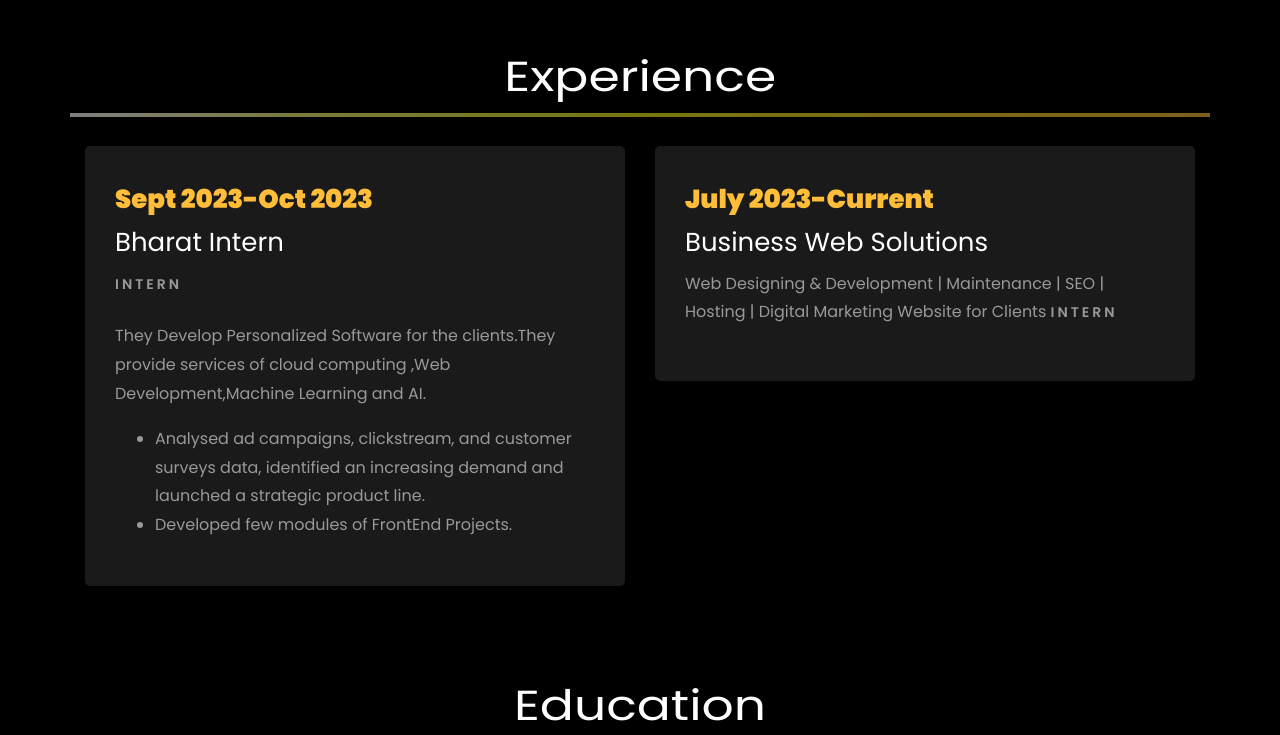
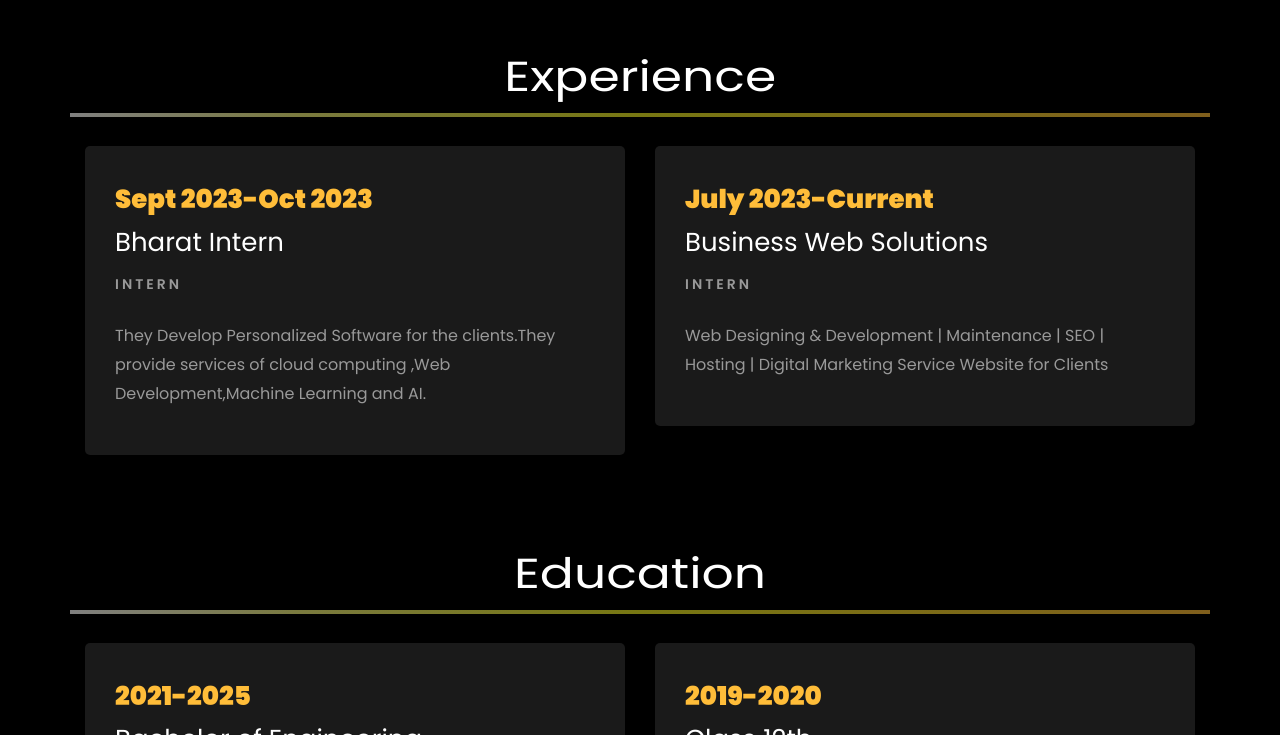
Before and after one commit to suryansh222/PortfolioWebsite2, a plain HTML site: page index.html in a window 1280 px wide. Shown: the part 2065-2800 px from the top of the page. Drawn offline with Linux system fonts and the light colour scheme; animation ran at ten frames a second; files whose address does not match are found by name.

Commit message:
Update index.html

```diff
--- a/index.html
+++ b/index.html
@@ -333,11 +333,7 @@
 						<h2>Bharat Intern</h2>
 						<span class="position">Intern</span>
 						<p class="mt-4">They Develop Personalized Software for the clients.They provide services of cloud computing ,Web Development,Machine Learning and AI.
-							<ul>
-								<li>Analysed ad campaigns, clickstream, and customer surveys data, identified an increasing demand and launched a strategic product line.</li>
-								<li>Developed few modules of FrontEnd Projects.</li>
 
-							</ul>
 						</p>
 					</div>
 
@@ -346,9 +342,9 @@
 				<div class="col-md-6">
 					<div class="resume-wrap ftco-animate">
 						<span class="date">July 2023-Current</span>
-						<h2>Business Web Solutions</h2>Web Designing & Development | Maintenance | SEO | Hosting | Digital Marketing Website for Clients
+						<h2>Business Web Solutions</h2>
 						<span class="position">Intern</span>
-						<p class="mt-4">
+						<p class="mt-4">Web Designing & Development | Maintenance | SEO | Hosting | Digital Marketing Service Website for Clients
 							<ul>
 
 
```
